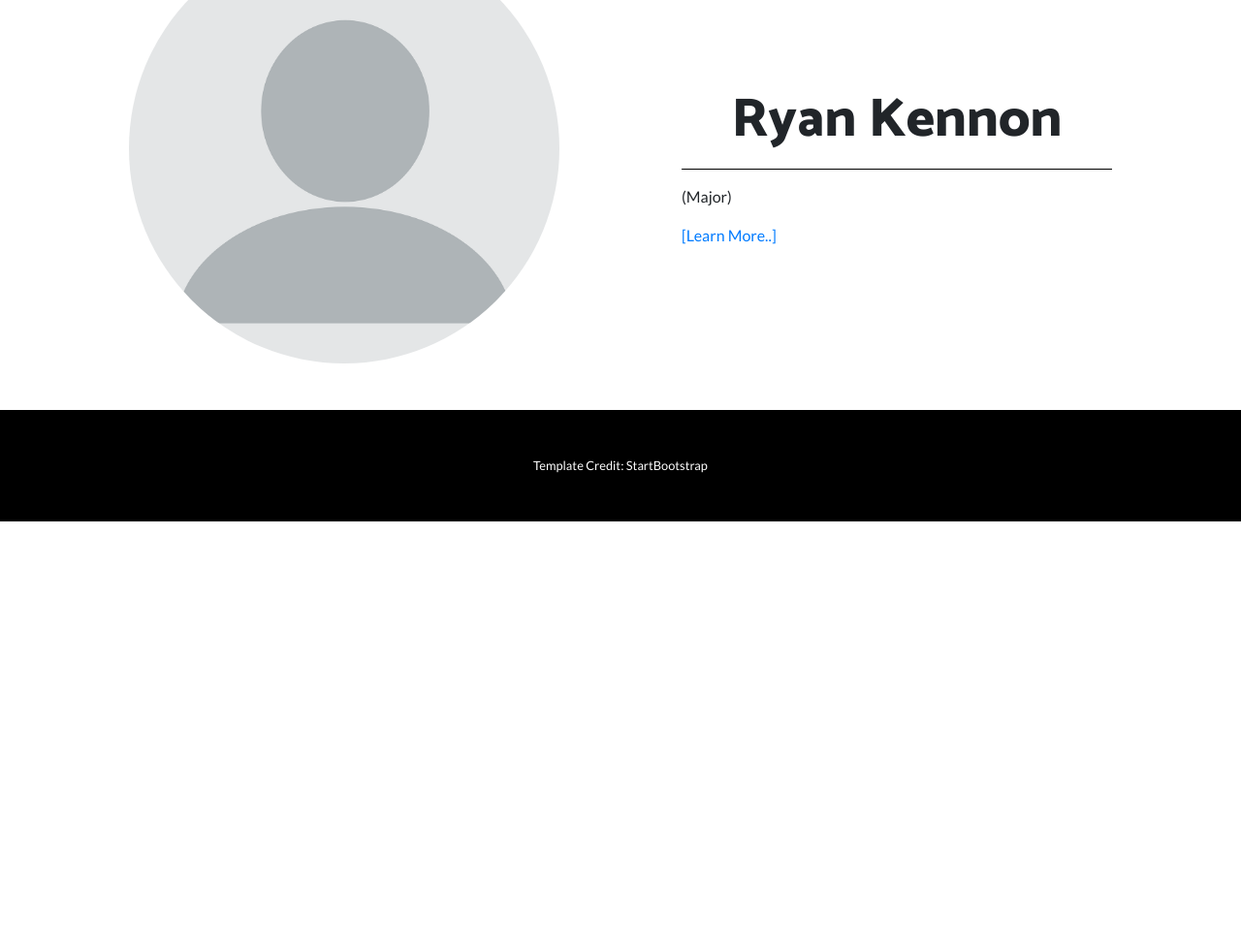
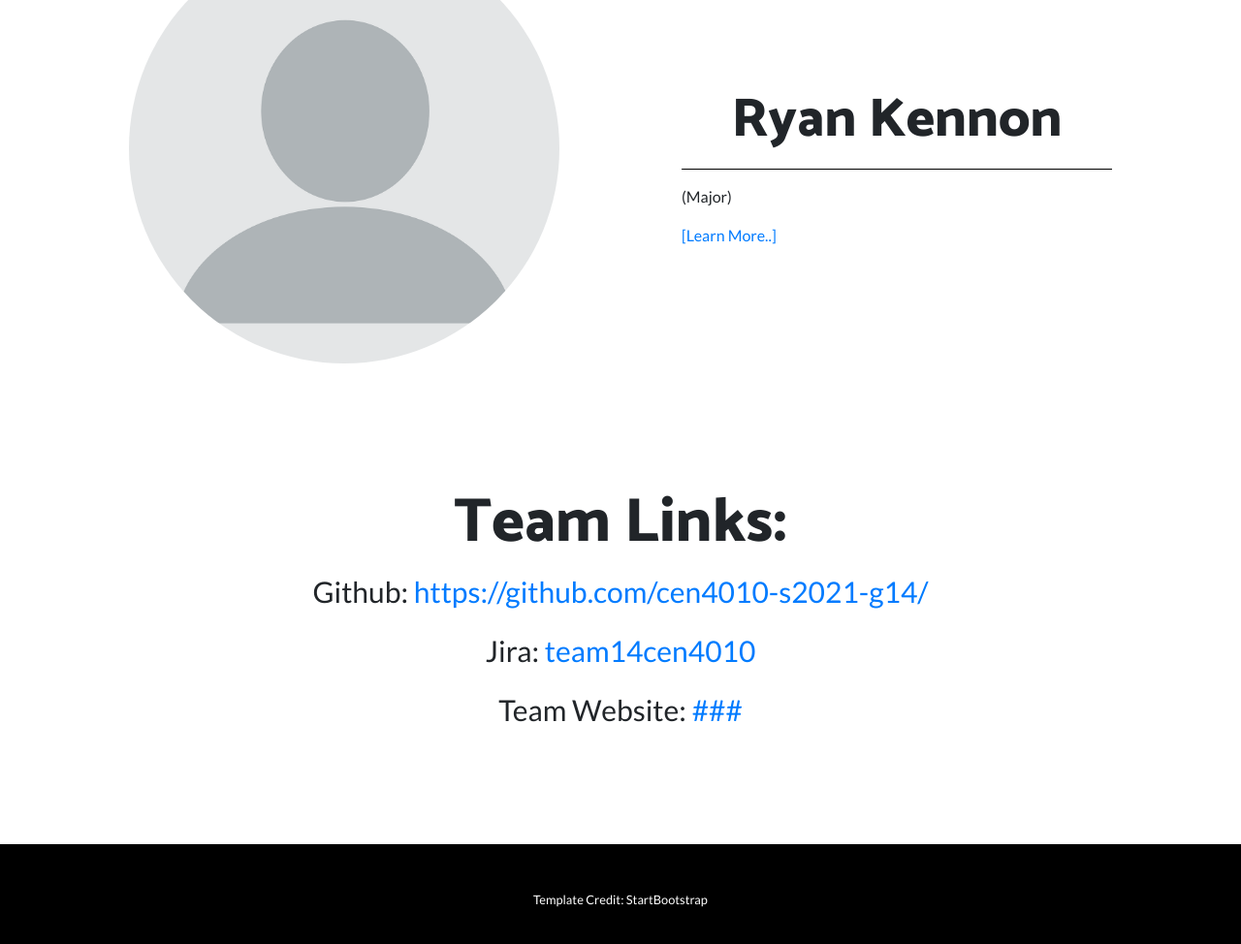
Before and after one commit to cen4010-s2021-g14/Team-Website, a plain HTML site: page index.html in a window 1280 px wide. Shown: the part 2996-3970 px from the top of the page at 97% size. Before the commit the page ends 3534 px from the top, so only its background shows below. Drawn offline with Linux system fonts and the light colour scheme.

Commit message:
Updated index.html for links

```diff
--- a/index.html
+++ b/index.html
@@ -137,6 +137,16 @@
     </div>
   </section>
 
+      <div style="padding-top: 40px; padding-bottom: 100px;">
+        <h2>Team Links:</h2>
+
+        <div style="text-align: center; font-size: 30px;">
+            <p>Github: <a href="https://github.com/cen4010-s2021-g14">https://github.com/cen4010-s2021-g14/</a></p>
+            <p> Jira: <a href="https://team14cen4010.atlassian.net/">team14cen4010</a></p>
+            <p>Team Website: <a href="#">###</a></p>
+        </div>
+	</div>
+
 
 
   <!-- Footer -->
```
